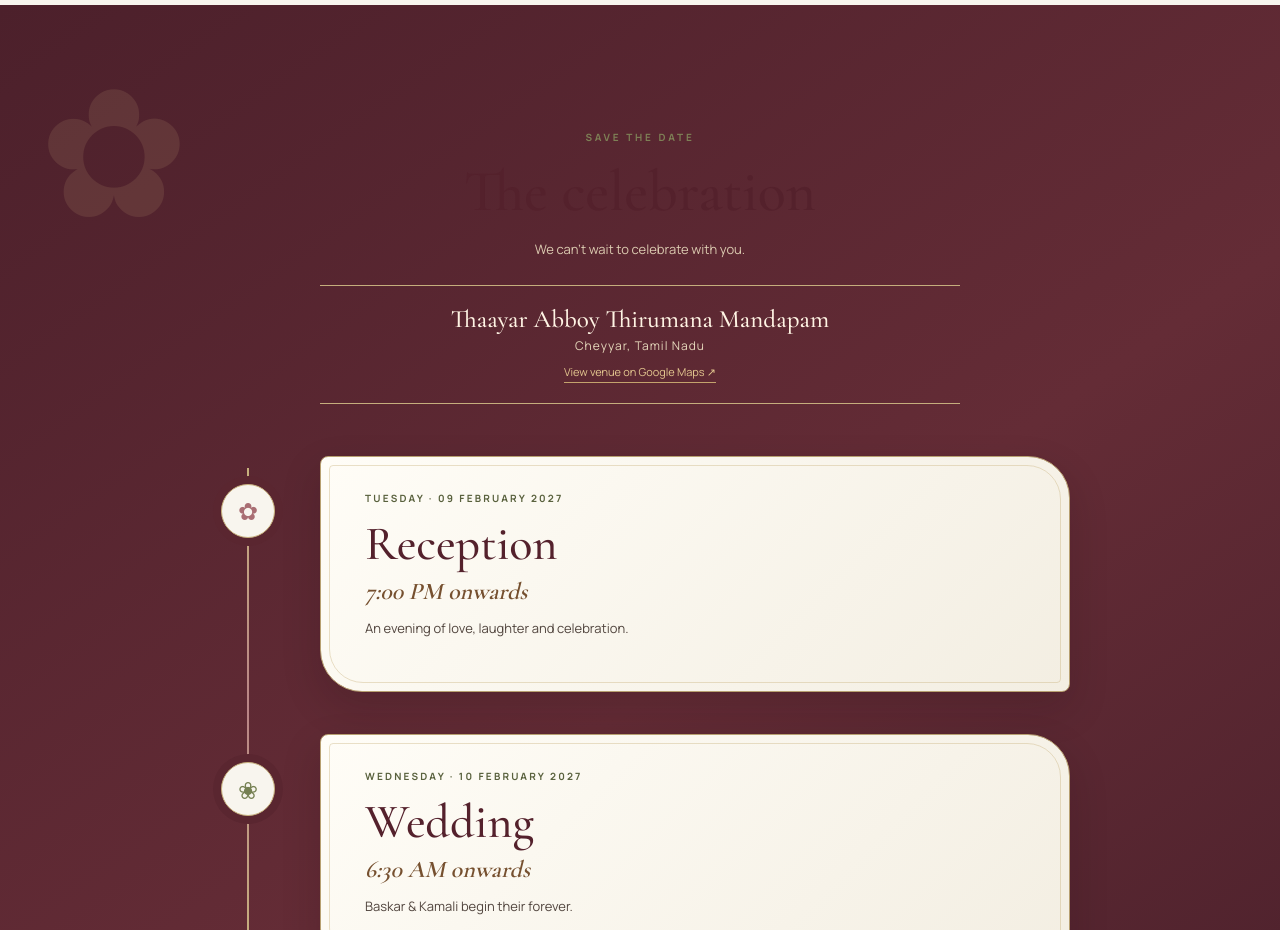
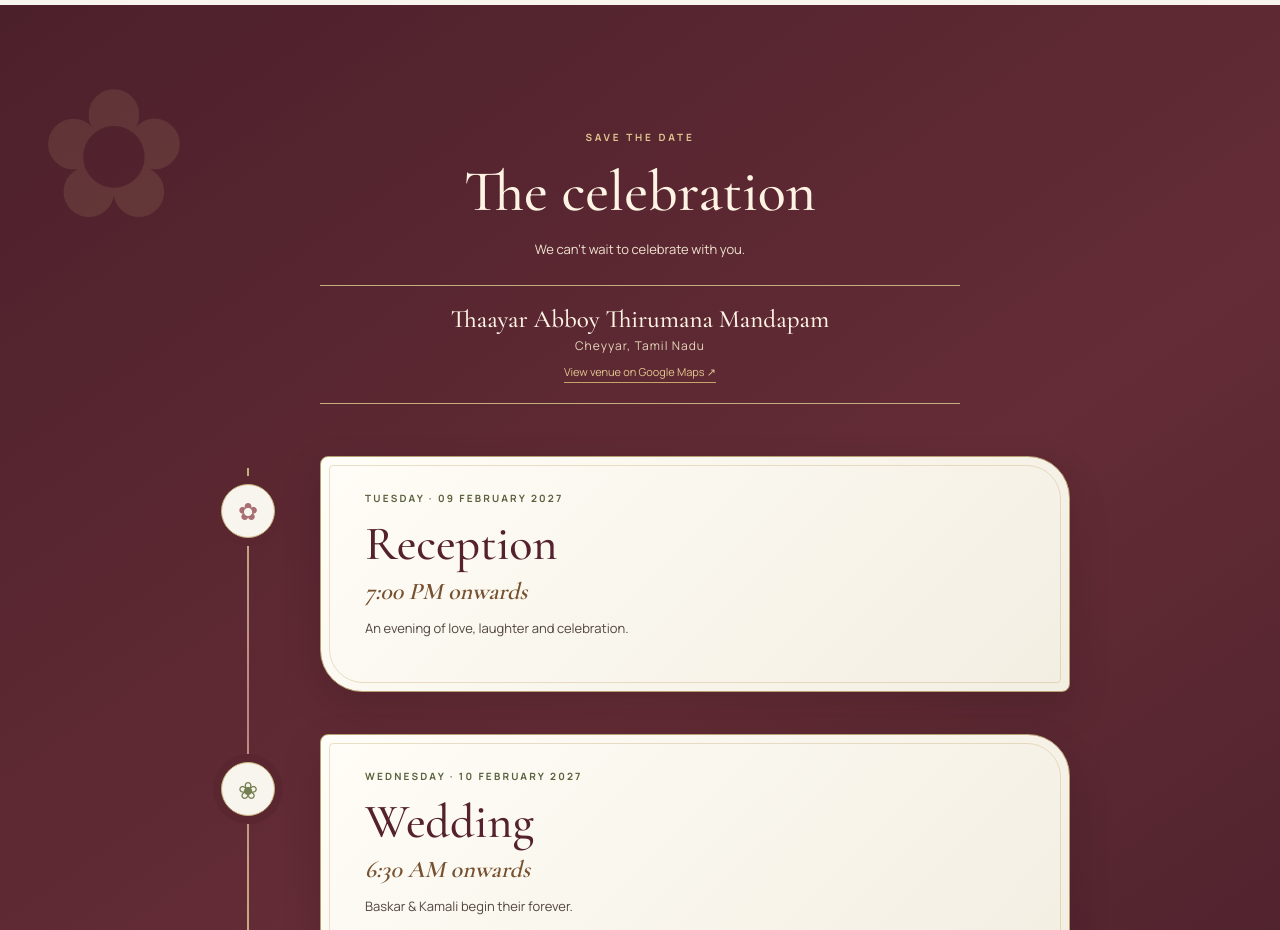
Before and after one commit to akamali-13/baskar-kamali-wedding, a plain HTML site: page index.html in a window 1280 px wide. Shown: the part 1420-2350 px from the top of the page. Drawn offline with nearby package versions, Linux system fonts and the light colour scheme.

Commit message:
Fix celebration heading contrast on burgundy background

```diff
--- a/styles.css
+++ b/styles.css
@@ -207,3 +207,9 @@ footer{background:#e9e5d8;color:#6d6857}
 .timeline-card .button-outline{border-color:#59613d;color:#4d5735}
 .event-type{color:#4e5936}
 @media(max-width:600px){.shared-venue{margin:-10px auto 26px;padding:15px 12px}.shared-venue-name{font-size:22px}}
+
+
+/* Fix contrast for the celebration heading on the burgundy section */
+.celebration .section-heading h2{color:#fff4e4!important}
+.celebration .section-heading .section-kicker{color:#e1c58f!important}
+.celebration .section-heading>p:last-child{color:#f0e4d0!important}
```
